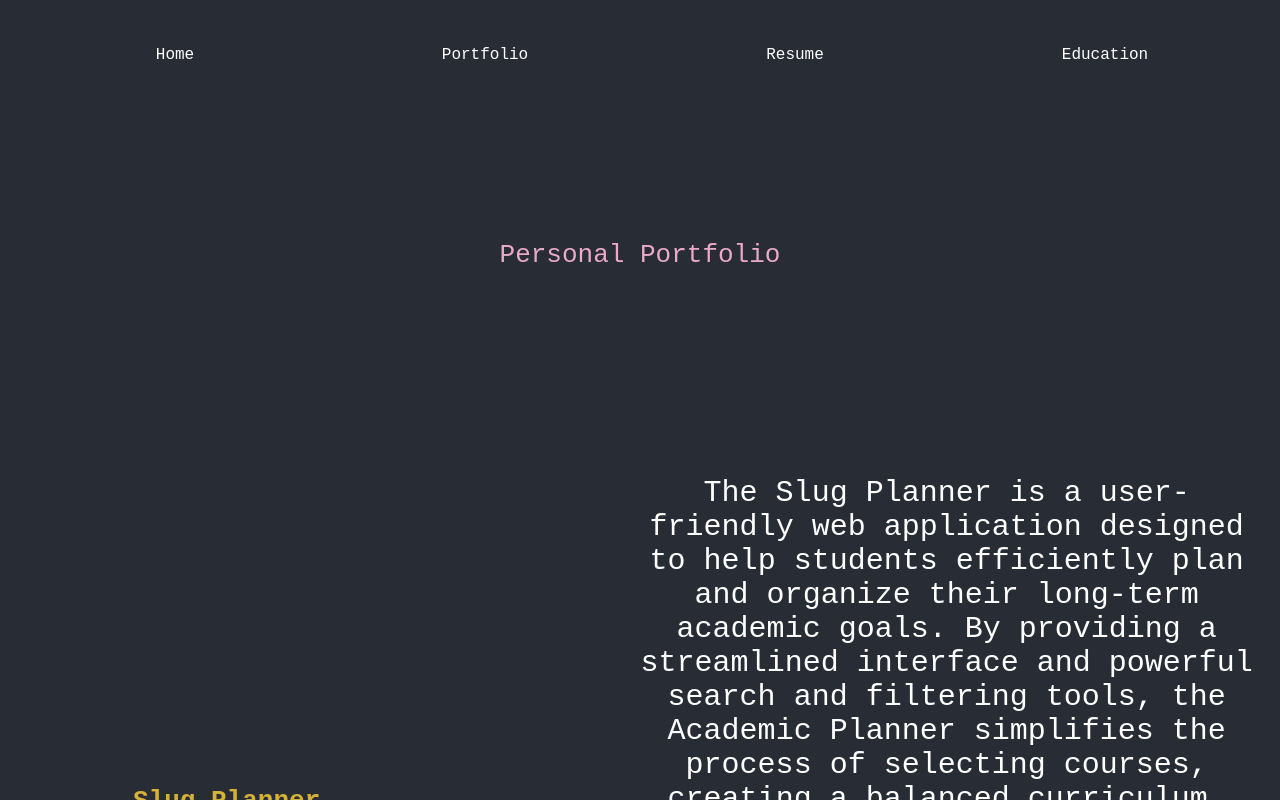
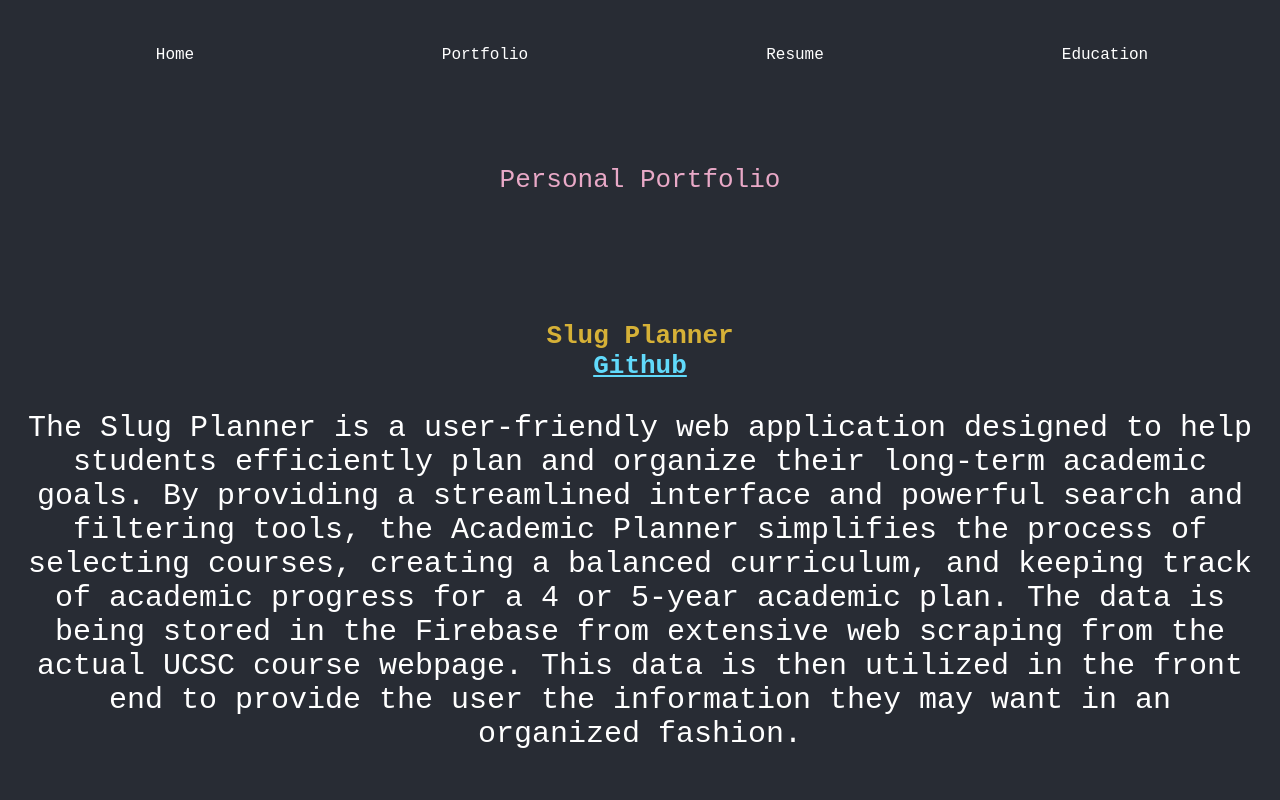
Before and after one commit to jinhwanlee2/jinhwanlee2.github.io, a React (Create React App) app: page / in a window 1280 px wide. Both pictures are taken after a click on the item "Portfolio". Shown: the top 800 px of the page. Built offline with nearby package versions, Linux system fonts and the light colour scheme.

Commit message:
portfolio update

```diff
--- a/src/App.css
+++ b/src/App.css
@@ -203,29 +203,31 @@ body {
 }
 
 .portfolio-title {
-  margin-top: 150px;
+  margin-top: 75px;
   color:rgb(233, 169, 199)
 }
 
-.project-details {
-  display: grid;
-  grid-template-columns: 1fr 1fr 1fr;
-  align-items: center;
-  margin-top: 150px;
-}
 
 .project-demo {
   font-weight: bold;
-  color:rgb(214, 177, 55);
-  grid-column: 1;
+  color: rgb(214, 177, 55);
 }
 
 .project-link {
-  grid-column: 2 / 5;
-  margin-left: 200px;
   font-size: 30px;
 }
 
+
+
+/* Media query for smaller screens */
+@media screen and (max-width: 768px) {
+  .project-container {
+    grid-template-columns: 1fr; /* Single column layout */
+    grid-template-areas:
+      'demo'
+      'link'; /* Adjust grid layout for smaller screens */
+  }
+}
 .pdf {}
 
 .Name {
--- a/src/Portfolio.js
+++ b/src/Portfolio.js
@@ -4,6 +4,7 @@ import { useEffect } from 'react';
 
 function App() {
   const videoId = '9Kp97Vv2hnc';
+  const videoId2 = '61hkjlCi76I'
 
   useEffect(() => {
     const observer = new IntersectionObserver((entries) => {
@@ -30,7 +31,7 @@ function App() {
         <p className="portfolio-title">
           Personal Portfolio
         </p>
-        <div className="project-details" style={{ marginBottom: '40vh' }}>
+        <div className="project-details" style={{ marginBottom: '40vh', marginTop: '100px'}}>
           <div className="project-demo hidden">
             Slug Planner
             <YouTube videoId={videoId} />
@@ -51,12 +52,19 @@ function App() {
               the information they may want in an organized fashion.</p>
           </div>
         </div>
+
         <section className="hidden">
           <div className="project-details">
             <div className="project-demo">
               Blackjack Versus
-              <YouTube videoId={videoId} />
-              <a
+              <YouTube videoId={videoId2} />
+            </div>
+            <div className="project-link">
+              <p>Blackjack Versus is a fully functional Blackjack game with both single-player and multiplayer capabilities. The game utilizes client-server
+                communication to update and synchronize game states in real-time. The multiplayer mode follows a turn-based approach, where the server waits for
+                all client actions before proceeding to the next round. The project utilizes Express and WebSocket for the communication and management of real-time
+                interactions between multiple clients. </p>
+                <a
                 className="App-link"
                 href="https://github.com/jinhwanlee2/blackjack-versus"
                 target="_blank"
@@ -65,18 +73,14 @@ function App() {
                 Github
               </a>
             </div>
-            <div className="project-link">
-              <p>Blackjack Versus is a fully functional Blackjack game with both single-player and multiplayer capabilities. The game utilizes client-server
-                communication to update and synchronize game states in real-time. The multiplayer mode follows a turn-based approach, where the server waits for
-                all client actions before proceeding to the next round. The project utilizes Express and WebSocket for the communication and management of real-time
-                interactions between multiple clients.</p>
-            </div>
           </div>
         </section>
-        <section className="hidden">Personal Portfolio</section>
-        <section className="hidden">Personal Portfolio</section>
-        <section className="hidden">Personal Portfolio</section>
-        <section className="hidden">Personal Portfolio</section>
+        <section className="hidden">
+          <p>This Website is something that I personally created from a basic React app creation. As a passionate developer, I wanted it to be something I can easily update
+            and showcase my skills and experiences to anyone who comes to stumble upon it. Hopefully as my programming career continues I will be able to embark on new projects
+            and seek more opportunities that will continue to be reflected on through the development of this website.
+          </p>
+        </section>
       </header>
     </div>
   );
```
